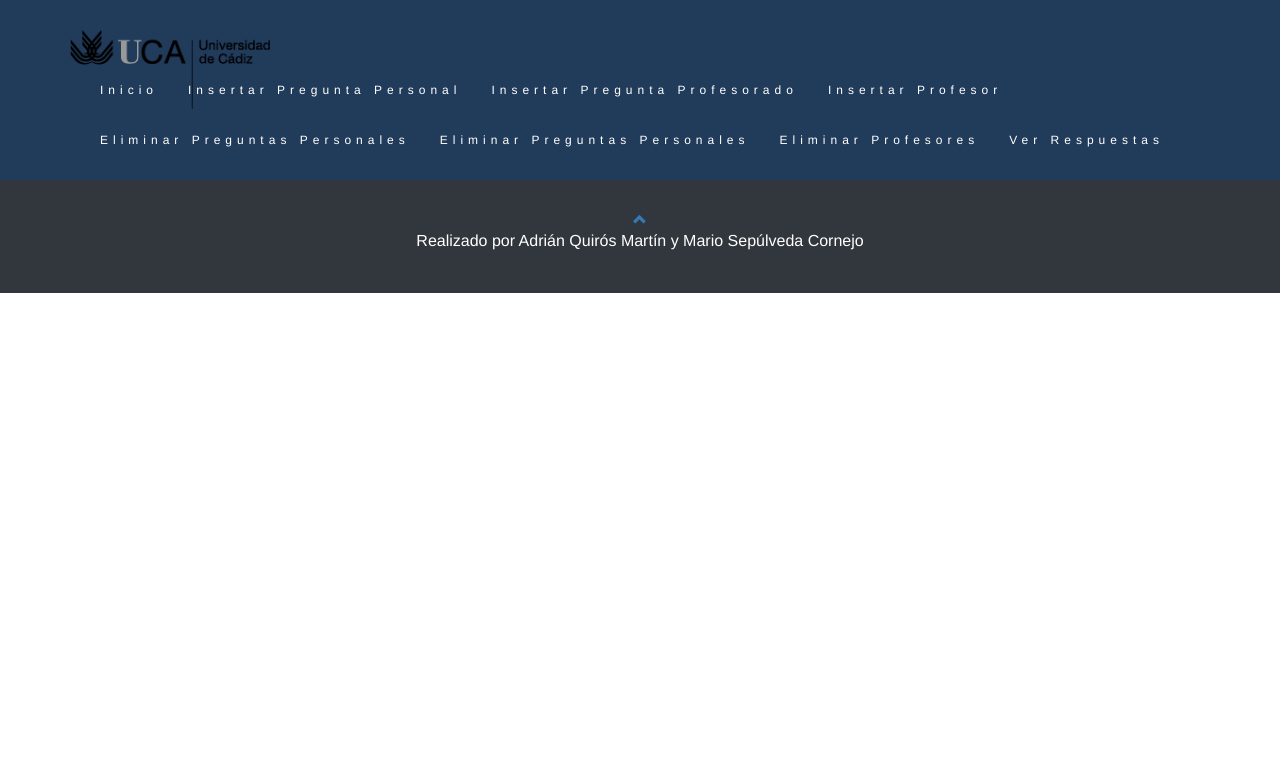
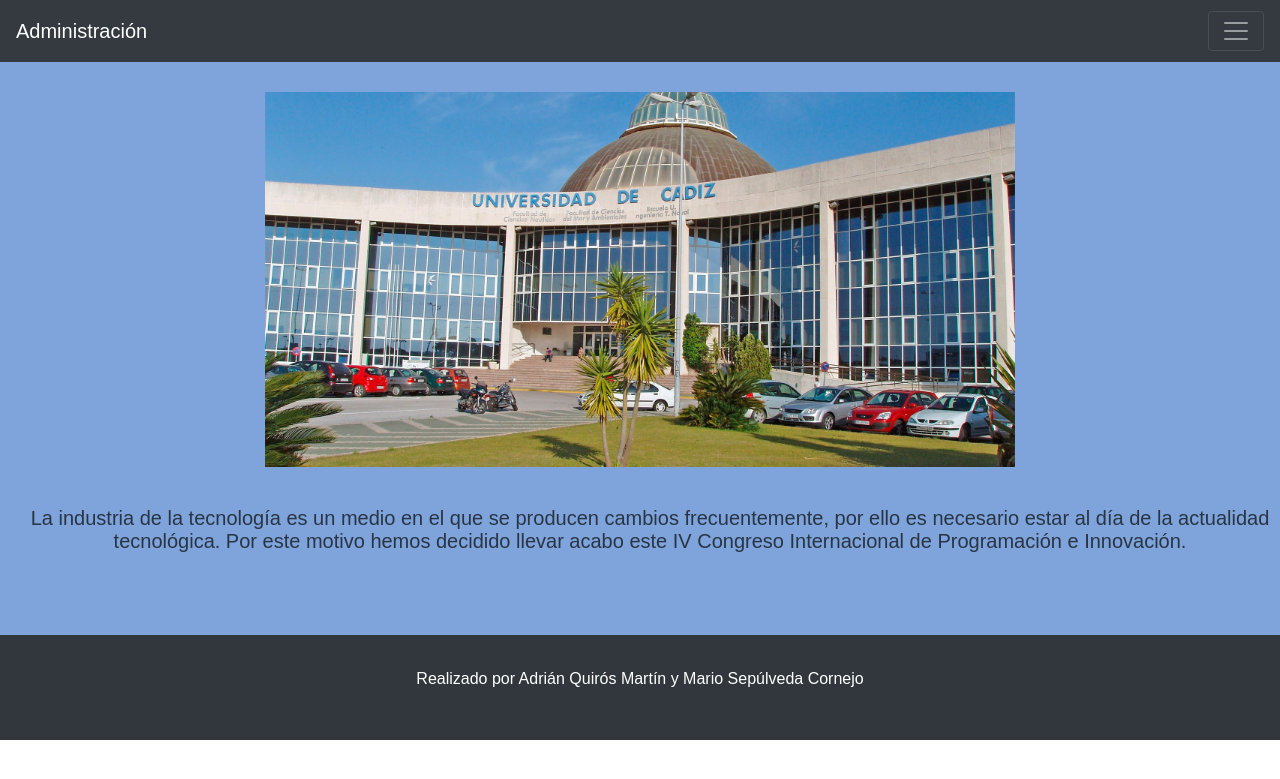
Before and after one commit to Mariosep/Encuesta, a PHP site: page /administrativo/index.php in a window 1280 px wide. Shown: the top 779 px of the page. Run offline with PHP 8.4, Linux system fonts and the light colour scheme; some libraries are stand-ins or nearby versions.

Commit message:
new commit

```diff
--- a/Login/administrativo/index.php
+++ b/Login/administrativo/index.php
@@ -1,133 +1,88 @@
 <!DOCTYPE html>
 <html lang="en">
 <head>
+
 	<title>Congreso 2019</title>
 	<meta charset="utf-8">
 	<meta name="viewport" content="width=device-width, initial-scale=1">
 
-  <link rel="stylesheet" type="text/css" href="estilo.css">
-  <link rel="stylesheet" href="https://maxcdn.bootstrapcdn.com/bootstrap/3.3.7/css/bootstrap.min.css">
-  <link href="https://fonts.googleapis.com/css?family=Montserrat" rel="stylesheet">
-  <style>
-	.navbar {
-		padding-top: 15px;
-		padding-bottom: 15px;
-		border: 0;
-		border-radius: 0;
-		margin-bottom: 0;
-		font-size: 12px;
-		letter-spacing: 5px;
-		background-color: #213b5b;
 
-	}
-	.navbar-nav  li a:hover {
-		color: #1abc9c !important;
-	}
+	<link rel="stylesheet" href="https://maxcdn.bootstrapcdn.com/bootstrap/4.0.0/css/bootstrap.min.css" integrity="sha384-Gn5384xqQ1aoWXA+058RXPxPg6fy4IWvTNh0E263XmFcJlSAwiGgFAW/dAiS6JXm" crossorigin="anonymous">
+	<script src="https://maxcdn.bootstrapcdn.com/bootstrap/4.0.0/js/bootstrap.min.js" integrity="sha384-JZR6Spejh4U02d8jOt6vLEHfe/JQGiRRSQQxSfFWpi1MquVdAyjUar5+76PVCmYl" crossorigin="anonymous"></script>
 
-	.navbar-nav li a{
-		color: #ffffff !important;
-	}
-
-	.navbar-header a{
-		color: #ffffff !important;
-	}
-	.carousel-control.right, .carousel-control.left {
-    background-image: none;
-    color: #2e4166;
-	}
-
-	.carousel-indicators li {
-	    border-color: #2e4166;
-	}
-
-	.carousel-indicators li.active {
-	    background-color: #2e4166;
-	}
-
-	.item h4 {
-	    font-size: 19px;
-	    color: #283544;
-	    line-height: 1.375em;
-	    font-weight: 400;
-	    font-style: italic;
-	    margin: 70px 0;
-	}
-
-	.item span {
-	    font-style: normal;
-
-	}
-	div h2{
-		color: #283544;
-	}
-  </style>
+	<link rel="stylesheet" href="estilo.css">
 </head>
 <body id="myPage">
-	<nav class="navbar navbar-default">
-	  <div class="container">
-	    <div class="navbar-header">
-	    		     <a class="navbar-brand" href="#myPage"> <img src="UcaLogo.png" class="img-responsive"
-	      style="width:200px;" alt="congreso"></a>
-	      <button type="button" class="navbar-toggle" data-toggle="collapse" data-target="#myNavbar">
-	        <span class="icon-bar"></span>
-	        <span class="icon-bar"></span>
-	        <span class="icon-bar"></span>
+
+	<!--Navbar-->
+	<nav class="navbar navbar-dark bg-dark">
+      <a class="navbar-brand" href="#">Administración</a>
+      <button class="navbar-toggler collapsed" type="button" data-toggle="collapse" data-target="#navbarsExample01" aria-controls="navbarsExample01" aria-expanded="false" aria-label="Toggle navigation">
+        <span class="navbar-toggler-icon"></span>
       </button>
 
-	    </div>
-	    <div class="collapse navbar-collapse" id="myNavbar">
-	      <ul class="nav navbar-nav navbar-right">
-	        <li><a href="#">Inicio</a></li>
-	        <li><a href="#">Insertar Pregunta Personal</a></li>
-	        <li><a href="#">Insertar Pregunta Profesorado</a></li>
-	        <li><a href="#">Insertar Profesor</a></li>
-	        <li><a href="#">Eliminar Preguntas Personales</a></li>
-	        <li><a href="#">Eliminar Preguntas Personales</a></li>
-	        <li><a href="#">Eliminar Profesores</a></li>
-	        <li><a href="#">Ver Respuestas</a></li>
+      <div class="navbar-collapse collapse" id="navbarsExample01" >
+        <ul class="navbar-nav mr-auto">
+          <li class="nav-item active">
+            <a class="nav-link" href="#">Inicio <span class="sr-only">(current)</span></a>
+          </li>
+          <li class="nav-item">
+            <a class="nav-link" href="#">Insertar Pregunta (personal)</a>
+          </li>
+          <li class="nav-item">
+            <a class="nav-link" href="#">Insertar Pregunta (profesorado)</a>
+          </li>
+          <li class="nav-item">
+            <a class="nav-link" href="#">Insertar Profesor</a>
+          </li>
+          <li class="nav-item">
+            <a class="nav-link" href="#">Insertar Asignatura</a>
+          </li>
+          <li class="nav-item">
+            <a class="nav-link" href="#">Eliminar Preguntas (personales)</a>
+          </li>
+          <li class="nav-item">
+            <a class="nav-link" href="#">Eliminar Preguntas (profesorado)</a>
+          </li>
+          <li class="nav-item">
+            <a class="nav-link" href="#">Eliminar Profesor</a>
+          </li>
+          <li class="nav-item">
+            <a class="nav-link" href="#">Añadir Profesor</a>
+          </li>
+          <li class="nav-item">
+            <a class="nav-link" href="#">Ver Resultados</a>
+          </li>
         </ul>
       </div>
-	  </div>
     </nav>
+  	<!--End Navbar-->
+  	<div class="container-fluid bg-1 text-center">
+		<div class="row">
+			<div class="col-sm-12S">
+				<img src="uca.jpg" class="img-responsive img-rounded" style="display:inline;width: 750px;" alt="uca">
+				<p class="linea-parrafo" >La industria de la tecnología es un medio en el que se producen cambios
+				frecuentemente, por ello es necesario estar al día de la actualidad tecnológica. Por este motivo
+			 	hemos decidido llevar acabo este IV Congreso Internacional de Programación e Innovación.</p><br>
 
 
+			</div>
+		</div>
 
+	</div>
+	 <!-- Footer -->
 	<footer class="container-fluid bg-4 text-center">
 		<a href="#myPage" title="To Top">
     		<span class="glyphicon glyphicon-chevron-up"></span>
   		</a>
 		<p>Realizado por Adrián Quirós Martín y Mario Sepúlveda Cornejo</p>
 	</footer>
-
-	<script src="https://ajax.googleapis.com/ajax/libs/jquery/1.12.4/jquery.min.js"></script>
-  	<script src="https://maxcdn.bootstrapcdn.com/bootstrap/3.3.7/js/bootstrap.min.js"></script>
-
-	<script>
-	$(document).ready(function(){
-	  // Add smooth scrolling to all links in navbar + footer link
-	  $(".navbar a, footer a[href='#myPage']").on('click', function(event) {
-	    // Make sure this.hash has a value before overriding default behavior
-	    if (this.hash !== ""){
-	      // Prevent default anchor click behavior
-	      event.preventDefault();
-
-	      // Store hash
-	      var hash = this.hash;
-
-	      // Using jQuery's animate() method to add smooth page scroll
-	      // The optional number (900) specifies the number of milliseconds it takes to scroll to the specified area
-	      $('html, body').animate({
-	        scrollTop: $(hash).offset().top
-	      }, 900, function(){
-
-	        // Add hash (#) to URL when done scrolling (default click behavior)
-	        window.location.hash = hash;
-	      });
-	    } // End if
-	  });
-	})
-	</script>
-
-
+	<!-- Footer -->
+  	 <script src="https://code.jquery.com/jquery-3.2.1.slim.min.js" integrity="sha384-KJ3o2DKtIkvYIK3UENzmM7KCkRr/rE9/Qpg6aAZGJwFDMVNA/GpGFF93hXpG5KkN"
+        crossorigin="anonymous"></script>
+    <script src="https://cdnjs.cloudflare.com/ajax/libs/popper.js/1.12.9/umd/popper.min.js" integrity="sha384-ApNbgh9B+Y1QKtv3Rn7W3mgPxhU9K/ScQsAP7hUibX39j7fakFPskvXusvfa0b4Q"
+        crossorigin="anonymous"></script>
+    <script src="https://maxcdn.bootstrapcdn.com/bootstrap/4.0.0/js/bootstrap.min.js" integrity="sha384-JZR6Spejh4U02d8jOt6vLEHfe/JQGiRRSQQxSfFWpi1MquVdAyjUar5+76PVCmYl"
+        crossorigin="anonymous"></script>
 </body>
 </html>
```
Also changed, not shown: Login/administrativo/uca.jpg (added). Lines whose indentation alone changed are shown as unchanged.
